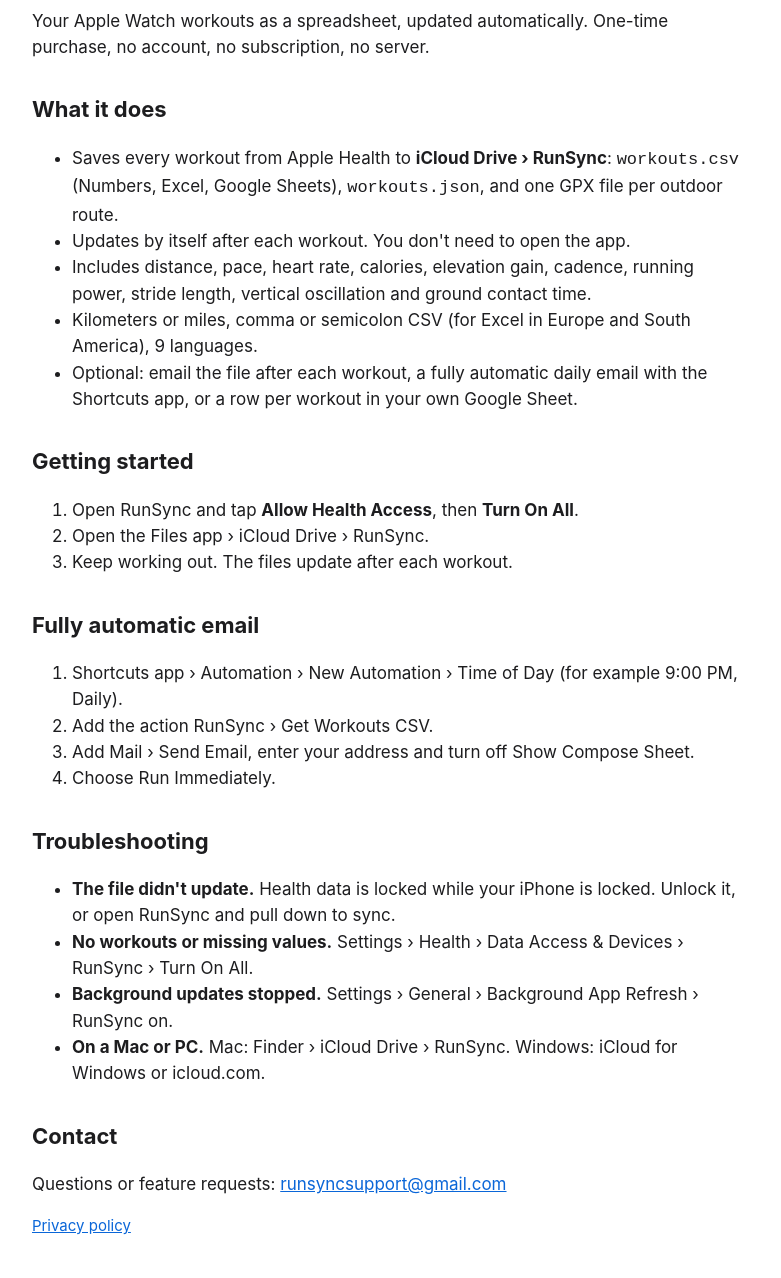
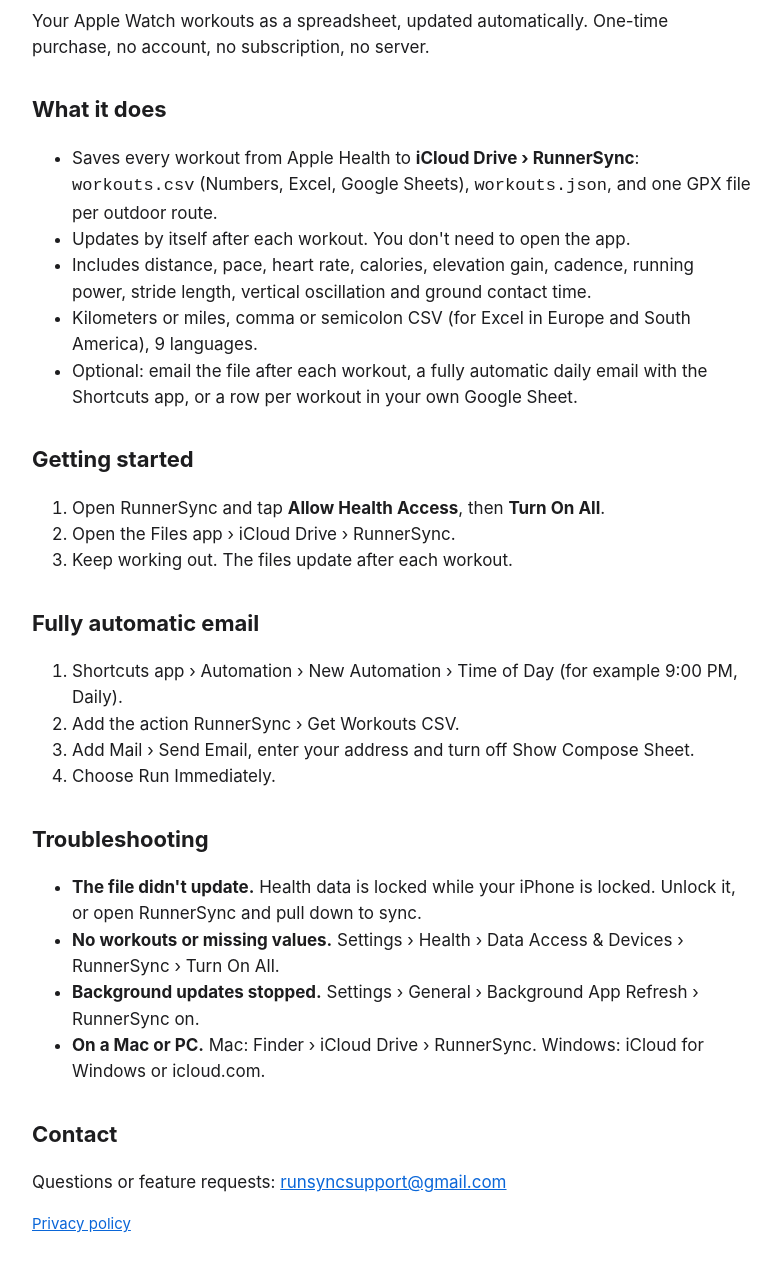
Before and after one commit to sunjinpak/runsync, a plain HTML site: page index.html in a window 1280 px wide. Shown: the part 228-1506 px from the top of the page, without its empty margins (248-1029 px from the left). Drawn offline with Linux system fonts and the light colour scheme.

Commit message:
Rename to RunnerSync

```diff
--- a/index.html
+++ b/index.html
@@ -1,12 +1,12 @@
 <!doctype html><html lang="en"><head><meta charset="utf-8"><meta name="viewport" content="width=device-width,initial-scale=1">
-<title>RunSync: Apple Watch workouts to CSV, automatically</title><link rel="stylesheet" href="style.css"></head><body>
-<img class="icon" src="icon.png" alt="RunSync icon">
-<h1>RunSync</h1>
+<title>RunnerSync: Apple Watch workouts to CSV, automatically</title><link rel="stylesheet" href="style.css"></head><body>
+<img class="icon" src="icon.png" alt="RunnerSync icon">
+<h1>RunnerSync</h1>
 <p>Your Apple Watch workouts as a spreadsheet, updated automatically. One-time purchase, no account, no subscription, no server.</p>
 
 <h2>What it does</h2>
 <ul>
-<li>Saves every workout from Apple Health to <b>iCloud Drive › RunSync</b>: <code>workouts.csv</code> (Numbers, Excel, Google Sheets), <code>workouts.json</code>, and one GPX file per outdoor route.</li>
+<li>Saves every workout from Apple Health to <b>iCloud Drive › RunnerSync</b>: <code>workouts.csv</code> (Numbers, Excel, Google Sheets), <code>workouts.json</code>, and one GPX file per outdoor route.</li>
 <li>Updates by itself after each workout. You don't need to open the app.</li>
 <li>Includes distance, pace, heart rate, calories, elevation gain, cadence, running power, stride length, vertical oscillation and ground contact time.</li>
 <li>Kilometers or miles, comma or semicolon CSV (for Excel in Europe and South America), 9 languages.</li>
@@ -15,25 +15,25 @@
 
 <h2>Getting started</h2>
 <ol>
-<li>Open RunSync and tap <b>Allow Health Access</b>, then <b>Turn On All</b>.</li>
-<li>Open the Files app › iCloud Drive › RunSync.</li>
+<li>Open RunnerSync and tap <b>Allow Health Access</b>, then <b>Turn On All</b>.</li>
+<li>Open the Files app › iCloud Drive › RunnerSync.</li>
 <li>Keep working out. The files update after each workout.</li>
 </ol>
 
 <h2>Fully automatic email</h2>
 <ol>
 <li>Shortcuts app › Automation › New Automation › Time of Day (for example 9:00 PM, Daily).</li>
-<li>Add the action RunSync › Get Workouts CSV.</li>
+<li>Add the action RunnerSync › Get Workouts CSV.</li>
 <li>Add Mail › Send Email, enter your address and turn off Show Compose Sheet.</li>
 <li>Choose Run Immediately.</li>
 </ol>
 
 <h2>Troubleshooting</h2>
 <ul>
-<li><b>The file didn't update.</b> Health data is locked while your iPhone is locked. Unlock it, or open RunSync and pull down to sync.</li>
-<li><b>No workouts or missing values.</b> Settings › Health › Data Access &amp; Devices › RunSync › Turn On All.</li>
-<li><b>Background updates stopped.</b> Settings › General › Background App Refresh › RunSync on.</li>
-<li><b>On a Mac or PC.</b> Mac: Finder › iCloud Drive › RunSync. Windows: iCloud for Windows or icloud.com.</li>
+<li><b>The file didn't update.</b> Health data is locked while your iPhone is locked. Unlock it, or open RunnerSync and pull down to sync.</li>
+<li><b>No workouts or missing values.</b> Settings › Health › Data Access &amp; Devices › RunnerSync › Turn On All.</li>
+<li><b>Background updates stopped.</b> Settings › General › Background App Refresh › RunnerSync on.</li>
+<li><b>On a Mac or PC.</b> Mac: Finder › iCloud Drive › RunnerSync. Windows: iCloud for Windows or icloud.com.</li>
 </ul>
 
 <h2>Contact</h2>
```
Also changed, not shown: privacy.html (+8 -8 lines).
